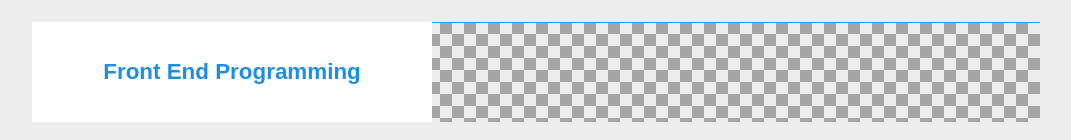
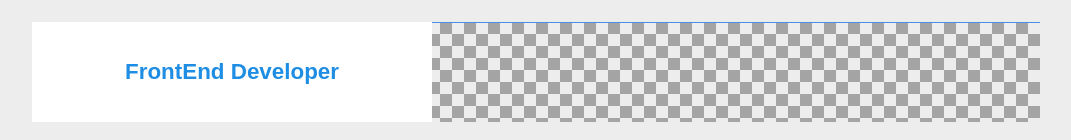
Before and after one commit to sarahp/sarahpstudio2024, a Gatsby site: page / in a window 1280 px wide. Shown: the part 652-792 px from the top of the page, without its empty margins (104-1175 px from the left). Built offline with nearby package versions, Linux system fonts and the light colour scheme; Gatsby itself is replaced by a stand-in of ours.

Commit message:
Updating Front end prgramming title.

```diff
--- a/src/pages/index.js
+++ b/src/pages/index.js
@@ -52,7 +52,7 @@ const IndexPage = () => {
                 <h3>For over a decade, I've been living my best life programming applications and building stories.</h3>
               </div>
 
-              <div className="fe-header"> <h2>Front End Programming</h2></div>
+              <div className="fe-header"> <h2>FrontEnd Developer</h2></div>
 
               <p>My love of programming started with learning FrontEnd development for a popular CMS. I've since
                 built sites for major national brands. Created membership databases, basic retail sites, and beyond.
```
